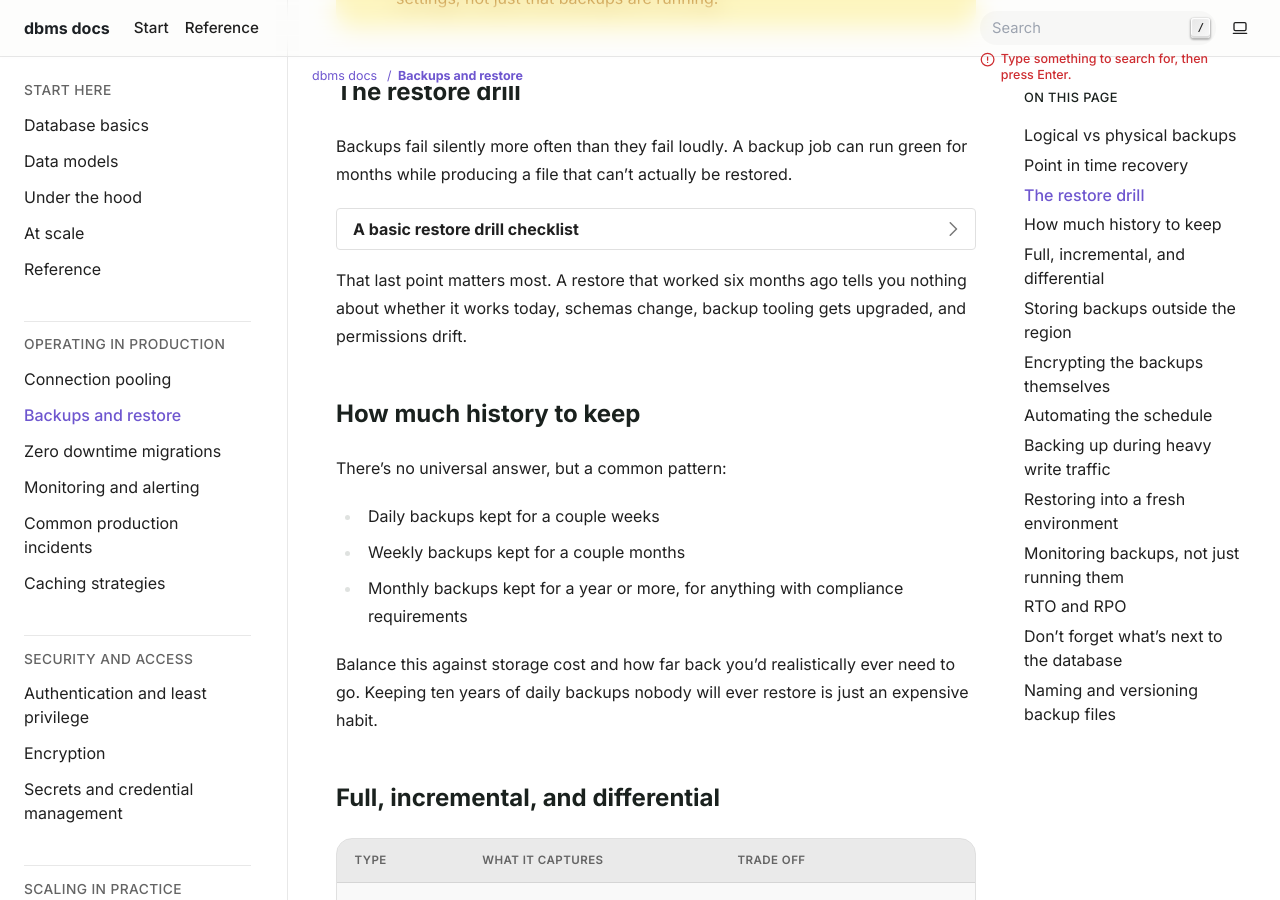
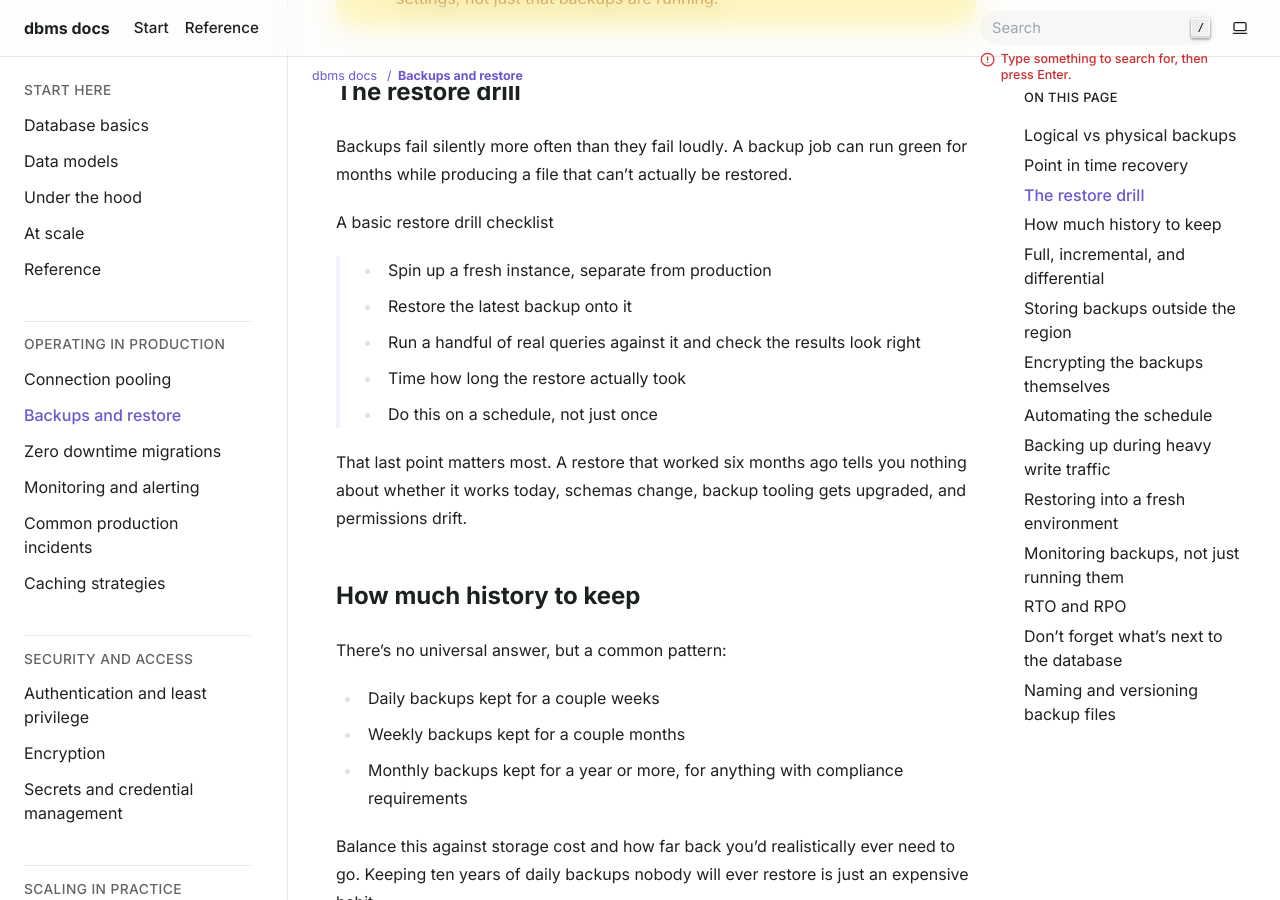
Before and after one commit to musix787-sketch/databases, a Sphinx documentation site: the page built from source/backups-restore.rst, in a window 1280 px wide and 900 px high, scrolled down 1180 px. Built offline with Sphinx 7.4.7, drawn with Linux system fonts in a browser that asks for light colours; some of the changed lines change nothing that is shown.

Commit message:
Update backups-restore.rst

```diff
--- a/source/backups-restore.rst
+++ b/source/backups-restore.rst
@@ -59,7 +59,7 @@ The restore drill
 Backups fail silently more often than they fail loudly. A backup job can run
 green for months while producing a file that can't actually be restored.
 
-.. dropdown:: A basic restore drill checklist
+A basic restore drill checklist
 
    - Spin up a fresh instance, separate from production
    - Restore the latest backup onto it
```
